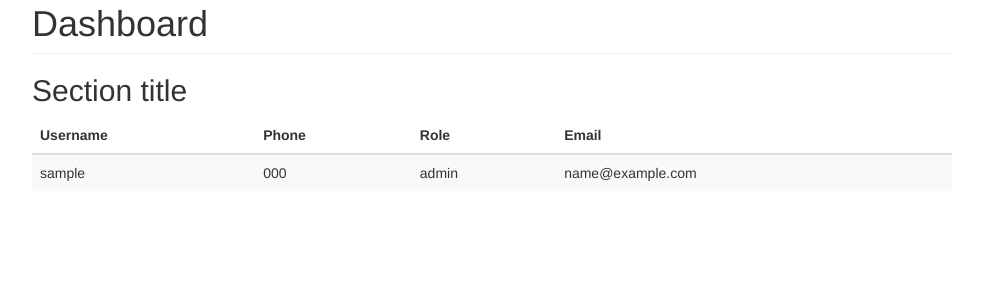
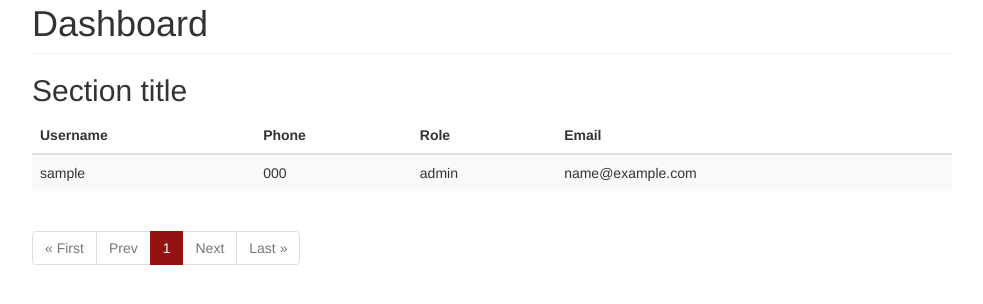
Before and after one commit to 26huitailang/pms, a Flask app: template pms/blueprints/admin/templates/admin/user/index.html in a window 1280 px wide. Shown: the part 51-355 px from the top of the page, without its empty margins (243-1226 px from the left). Run offline with Flask 2, Linux system fonts and the light colour scheme; the template is opened without the code that fills it: values that come from a table or form of the project are taken from there, others are empty; tables that the repository leaves empty hold one stand-in row (values such as "Sample post"); parts of the project's set-up code (start-up, migrations or seed data) failed here and were passed over; some libraries are stand-ins or nearby versions.

Commit message:
add 新增翻页jinja2 macro items.html，并添加到用户信息页
1. 用户信息页翻页，用items.html宏实现

```diff
--- a/pms/blueprints/admin/templates/admin/user/index.html
+++ b/pms/blueprints/admin/templates/admin/user/index.html
@@ -1,4 +1,5 @@
 {% extends 'layouts/app.html' %}
+{% import 'macros/items.html' as items %}
 
 {% block body %}
   <main class="col-sm-9 col-sm-offset-3 col-md-10 col-md-offset-2" role="main">
@@ -15,7 +16,7 @@
           <th>Email</th>
         </tr>
         </thead>
-        {% for user in users %}
+        {% for user in users.items %}
           <tr>
             <td>{{ user.username }}</td>
             <td>{{ user.phone }}</td>
@@ -25,5 +26,6 @@
         {% endfor %}
       </table>
     </div>
+    {{ items.paginate(users) }}
   </main>
 {% endblock %}
--- a/pms/blueprints/user/views.py
+++ b/pms/blueprints/user/views.py
@@ -38,7 +38,7 @@ def login():
     return render_template('user/login.html', form=form)
 
 
-@user.route('/logut')
+@user.route('/logout')
 @login_required
 def logout():
     logout_user()
--- /dev/null
+++ b/pms/templates/macros/items.html
@@ -0,0 +1,46 @@
+{# Toggle sorting order on a specific field #}
+
+{# Paginate through a resource. #}
+{% macro paginate(resource) %}
+  {% set args = request.args.to_dict() %}
+
+  <ul class="pagination">
+    <li class="{{ 'disabled' if resource.page == 1 }}">
+      <a href="{{ url_for(request.endpoint, page=1, **args) }}"
+          aria-label="First">
+        &laquo; First
+      </a>
+    </li>
+    <li class="{{ 'disabled' if not resource.has_prev }}">
+      <a href="{{ url_for(request.endpoint, page=resource.page - 1, **args) }}"
+          aria-label="Previous">
+        Prev
+      </a>
+    </li>
+  {%- for page in resource.iter_pages() %}
+    <li class="{{ 'active' if page and page == resource.page }}">
+      {% if page %}
+        {% if page != resource.page %}
+          <a href="{{ url_for(request.endpoint, page=page, **args) }}">{{ page }}</a>
+        {% else %}
+          <span class="text-muted">{{ page }}</span>
+        {% endif %}
+      {% else %}
+        <span class="ellipsis">…</span>
+      {% endif %}
+    </li>
+  {%- endfor %}
+    <li class="{{ 'disabled' if not resource.has_next }}">
+      <a href="{{ url_for(request.endpoint, page=resource.page + 1, **args) }}"
+          aria-label="Next">
+        Next
+      </a>
+    </li>
+    <li class="{{ 'disabled' if resource.page == resource.pages }}">
+      <a href="{{ url_for(request.endpoint, page=resource.pages, **args) }}"
+          aria-label="Last">
+        Last &raquo;
+      </a>
+    </li>
+  </ul>
+{%- endmacro %}
```
Also changed, not shown: pms/blueprints/admin/views.py (+4 -3 lines).
